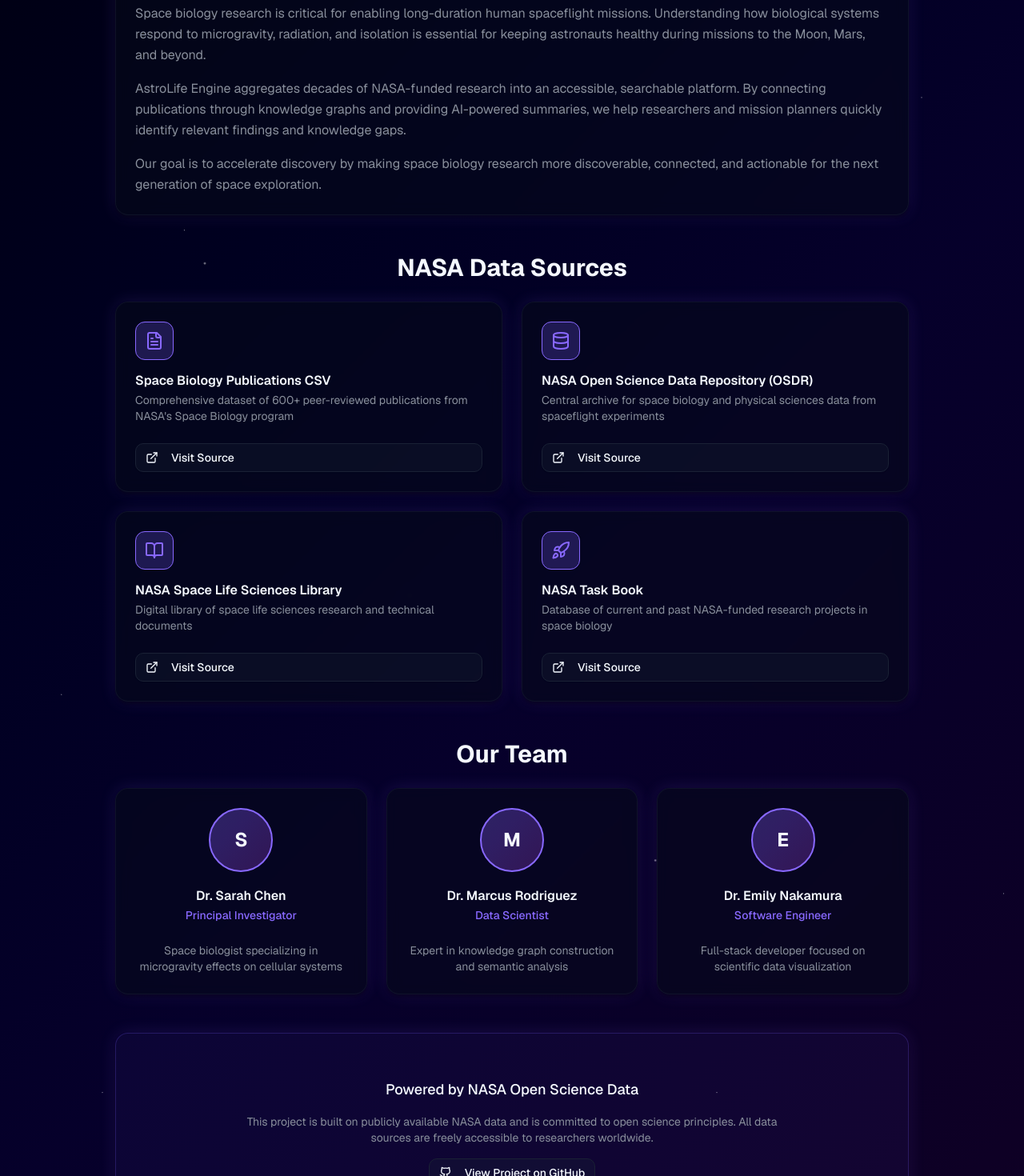
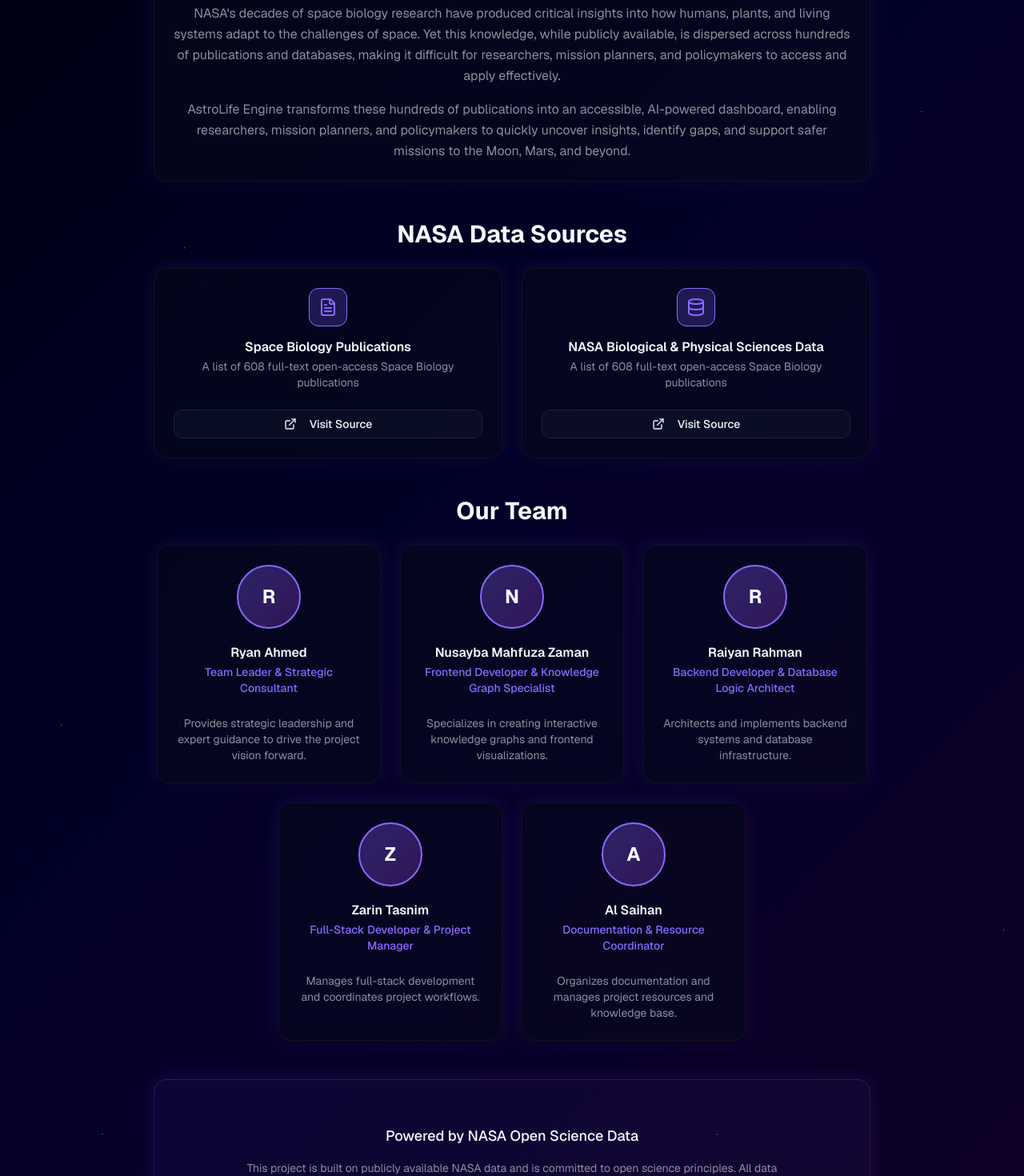
Before and after one commit to ZarinTasnimNadia/AstroLife-Engine, a Next.js app: page /about in a window 1280 px wide. Shown: the part 500-1970 px from the top of the page at 80% size. Built offline with nearby package versions, Linux system fonts and the light colour scheme.

Commit message:
about page update

```diff
--- a/app/about/page.tsx
+++ b/app/about/page.tsx
@@ -2,52 +2,50 @@
 
 import { Button } from "@/components/ui/button"
 import { Card, CardContent, CardDescription, CardHeader, CardTitle } from "@/components/ui/card"
-import { ExternalLink, Github, Rocket, Database, BookOpen, FileText } from "lucide-react"
+import { ExternalLink, Github, Rocket, Database, FileText } from "lucide-react"
 import { Navigation } from "@/components/navigation"
 
 export default function AboutPage() {
   const dataSources = [
     {
-      name: "Space Biology Publications CSV",
-      description: "Comprehensive dataset of 600+ peer-reviewed publications from NASA's Space Biology program",
-      url: "https://github.com/jgalazka/SB_publications",
+      name: "Space Biology Publications",
+      description: "A list of 608 full-text open-access Space Biology publications",
+      url: "https://github.com/jgalazka/SB_publications/tree/main",
       icon: FileText,
     },
     {
-      name: "NASA Open Science Data Repository (OSDR)",
-      description: "Central archive for space biology and physical sciences data from spaceflight experiments",
-      url: "https://osdr.nasa.gov/bio/",
+      name: "NASA Biological & Physical Sciences Data",
+      description: "A list of 608 full-text open-access Space Biology publications",
+      url: "https://science.nasa.gov/biological-physical/data/",
       icon: Database,
-    },
-    {
-      name: "NASA Space Life Sciences Library",
-      description: "Digital library of space life sciences research and technical documents",
-      url: "https://lsda.jsc.nasa.gov/",
-      icon: BookOpen,
-    },
-    {
-      name: "NASA Task Book",
-      description: "Database of current and past NASA-funded research projects in space biology",
-      url: "https://taskbook.nasaprs.com/",
-      icon: Rocket,
     },
   ]
 
   const teamMembers = [
     {
-      name: "Dr. Sarah Chen",
-      role: "Principal Investigator",
-      bio: "Space biologist specializing in microgravity effects on cellular systems",
+      name: "Ryan Ahmed",
+      role: "Team Leader & Strategic Consultant",
+      bio: "Provides strategic leadership and expert guidance to drive the project vision forward.",
     },
     {
-      name: "Dr. Marcus Rodriguez",
-      role: "Data Scientist",
-      bio: "Expert in knowledge graph construction and semantic analysis",
+      name: "Nusayba Mahfuza Zaman",
+      role: "Frontend Developer & Knowledge Graph Specialist",
+      bio: "Specializes in creating interactive knowledge graphs and frontend visualizations.",
     },
     {
-      name: "Dr. Emily Nakamura",
-      role: "Software Engineer",
-      bio: "Full-stack developer focused on scientific data visualization",
+      name: "Raiyan Rahman",
+      role: "Backend Developer & Database Logic Architect",
+      bio: "Architects and implements backend systems and database infrastructure.",
+    },
+    {
+      name: "Zarin Tasnim",
+      role: "Full-Stack Developer & Project Manager",
+      bio: "Manages full-stack development and coordinates project workflows.",
+    },
+    {
+      name: "Al Saihan",
+      role: "Documentation & Resource Coordinator",
+      bio: "Organizes documentation and manages project resources and knowledge base.",
     },
   ]
 
@@ -59,61 +57,61 @@ export default function AboutPage() {
       <Navigation />
 
       {/* Main Content */}
-      <main className="container mx-auto px-4 py-8 max-w-5xl">
-        <div className="space-y-12">
-          {/* Mission Section */}
-          <section className="text-center space-y-6">
+      <main className="container mx-auto px-4 py-8 max-w-5xl flex flex-col items-center">
+        <div className="space-y-12 w-full">
+          {/* About Section */}
+          <section className="text-center space-y-6 flex flex-col items-center">
             <div className="inline-flex items-center justify-center w-20 h-20 rounded-2xl bg-primary/20 border-2 border-primary mb-4">
               <Rocket className="w-10 h-10 text-primary" />
             </div>
             <h1 className="text-5xl font-bold text-foreground">About AstroLife Engine</h1>
             <p className="text-xl text-muted-foreground max-w-3xl mx-auto leading-relaxed">
-              AstroLife Engine is a knowledge platform that synthesizes and analyzes over 600 NASA space biology
-              publications to support future Moon and Mars exploration missions.
+              AstroLife Engine is a dynamic web application designed to simplify decades of NASA's bioscience research
+              for the future of human space exploration. By leveraging NASA's open dataset of more than 600 space
+              biology publications.
             </p>
           </section>
 
-          {/* Mission Card */}
-          <Card className="bg-card/50 backdrop-blur-sm border-border/50 cosmic-shadow">
-            <CardHeader>
-              <CardTitle className="text-2xl text-foreground">Our Mission</CardTitle>
+          {/* Executive Summary */}
+          <div className="flex justify-center w-full">
+            <Card className="bg-card/50 backdrop-blur-sm border-border/50 cosmic-shadow max-w-4xl w-full">
+              <CardHeader className="text-center">
+                <CardTitle className="text-2xl text-foreground">Summary</CardTitle>
               </CardHeader>
-            <CardContent className="space-y-4 text-muted-foreground leading-relaxed">
+              <CardContent className="space-y-4 text-muted-foreground leading-relaxed text-center">
                 <p>
-                Space biology research is critical for enabling long-duration human spaceflight missions. Understanding
-                how biological systems respond to microgravity, radiation, and isolation is essential for keeping
-                astronauts healthy during missions to the Moon, Mars, and beyond.
+                  NASA's decades of space biology research have produced critical insights into how humans, plants, and
+                  living systems adapt to the challenges of space. Yet this knowledge, while publicly available, is
+                  dispersed across hundreds of publications and databases, making it difficult for researchers, mission
+                  planners, and policymakers to access and apply effectively.
                 </p>
                 <p>
-                AstroLife Engine aggregates decades of NASA-funded research into an accessible, searchable platform. By
-                connecting publications through knowledge graphs and providing AI-powered summaries, we help researchers
-                and mission planners quickly identify relevant findings and knowledge gaps.
-              </p>
-              <p>
-                Our goal is to accelerate discovery by making space biology research more discoverable, connected, and
-                actionable for the next generation of space exploration.
+                  AstroLife Engine transforms these hundreds of publications into an accessible, AI-powered dashboard,
+                  enabling researchers, mission planners, and policymakers to quickly uncover insights, identify gaps,
+                  and support safer missions to the Moon, Mars, and beyond.
                 </p>
               </CardContent>
             </Card>
+          </div>
 
           {/* Data Sources Section */}
-          <section>
+          <section className="w-full">
             <h2 className="text-3xl font-bold text-foreground mb-6 text-center">NASA Data Sources</h2>
-            <div className="grid md:grid-cols-2 gap-6">
+            <div className="grid md:grid-cols-2 gap-6 max-w-4xl mx-auto">
               {dataSources.map((source, index) => (
                 <Card
                   key={index}
                   className="bg-card/50 backdrop-blur-sm border-border/50 hover:border-primary/50 transition-colors cosmic-shadow"
                 >
-                  <CardHeader>
+                  <CardHeader className="text-center flex flex-col items-center">
                     <div className="w-12 h-12 rounded-lg bg-primary/20 border border-primary flex items-center justify-center mb-3">
                       <source.icon className="w-6 h-6 text-primary" />
                     </div>
                     <CardTitle className="text-foreground">{source.name}</CardTitle>
                     <CardDescription className="text-muted-foreground">{source.description}</CardDescription>
                   </CardHeader>
-                  <CardContent>
-                    <Button variant="outline" className="w-full justify-start bg-transparent" asChild>
+                  <CardContent className="flex justify-center">
+                    <Button variant="outline" className="w-full justify-center bg-transparent" asChild>
                       <a href={source.url} target="_blank" rel="noopener noreferrer">
                         <ExternalLink className="w-4 h-4 mr-2" />
                         Visit Source
@@ -126,14 +124,17 @@ export default function AboutPage() {
           </section>
 
           {/* Team Section */}
-          <section>
+          <section className="w-full">
             <h2 className="text-3xl font-bold text-foreground mb-6 text-center">Our Team</h2>
-            <div className="grid md:grid-cols-3 gap-6">
+            <div className="flex flex-wrap justify-center gap-6 max-w-5xl mx-auto">
               {teamMembers.map((member, index) => (
-                <Card key={index} className="bg-card/50 backdrop-blur-sm border-border/50 text-center cosmic-shadow">
-                  <CardHeader>
+                <Card
+                  key={index}
+                  className="bg-card/50 backdrop-blur-sm border-border/50 text-center cosmic-shadow w-full md:w-[calc(33.333%-1rem)] md:max-w-[280px]"
+                >
+                  <CardHeader className="flex flex-col items-center">
                     <div className="w-20 h-20 rounded-full bg-gradient-to-br from-primary/30 to-accent/30 border-2 border-primary mx-auto mb-4 flex items-center justify-center">
-                      <span className="text-2xl font-bold text-foreground">{member.name.charAt(4)}</span>
+                      <span className="text-2xl font-bold text-foreground">{member.name.charAt(0)}</span>
                     </div>
                     <CardTitle className="text-foreground">{member.name}</CardTitle>
                     <CardDescription className="text-primary font-medium">{member.role}</CardDescription>
@@ -147,15 +148,20 @@ export default function AboutPage() {
           </section>
 
           {/* Footer Section */}
-          <Card className="bg-primary/5 border-primary/20 cosmic-shadow">
-            <CardContent className="py-8 text-center space-y-4">
+          <div className="flex justify-center w-full">
+            <Card className="bg-primary/5 border-primary/20 cosmic-shadow max-w-4xl w-full">
+              <CardContent className="py-8 text-center space-y-4 flex flex-col items-center">
                 <p className="text-lg text-foreground font-medium">Powered by NASA Open Science Data</p>
                 <p className="text-sm text-muted-foreground max-w-2xl mx-auto">
                   This project is built on publicly available NASA data and is committed to open science principles. All
                   data sources are freely accessible to researchers worldwide.
                 </p>
                 <Button variant="outline" className="bg-transparent" asChild>
-                <a href="https://github.com" target="_blank" rel="noopener noreferrer">
+                  <a
+                    href="https://github.com/ZarinTasnimNadia/AstroLife-Engine"
+                    target="_blank"
+                    rel="noopener noreferrer"
+                  >
                     <Github className="w-4 h-4 mr-2" />
                     View Project on GitHub
                   </a>
@@ -163,6 +169,7 @@ export default function AboutPage() {
               </CardContent>
             </Card>
           </div>
+        </div>
       </main>
     </div>
   )
```
Lines whose indentation alone changed are shown as unchanged.
